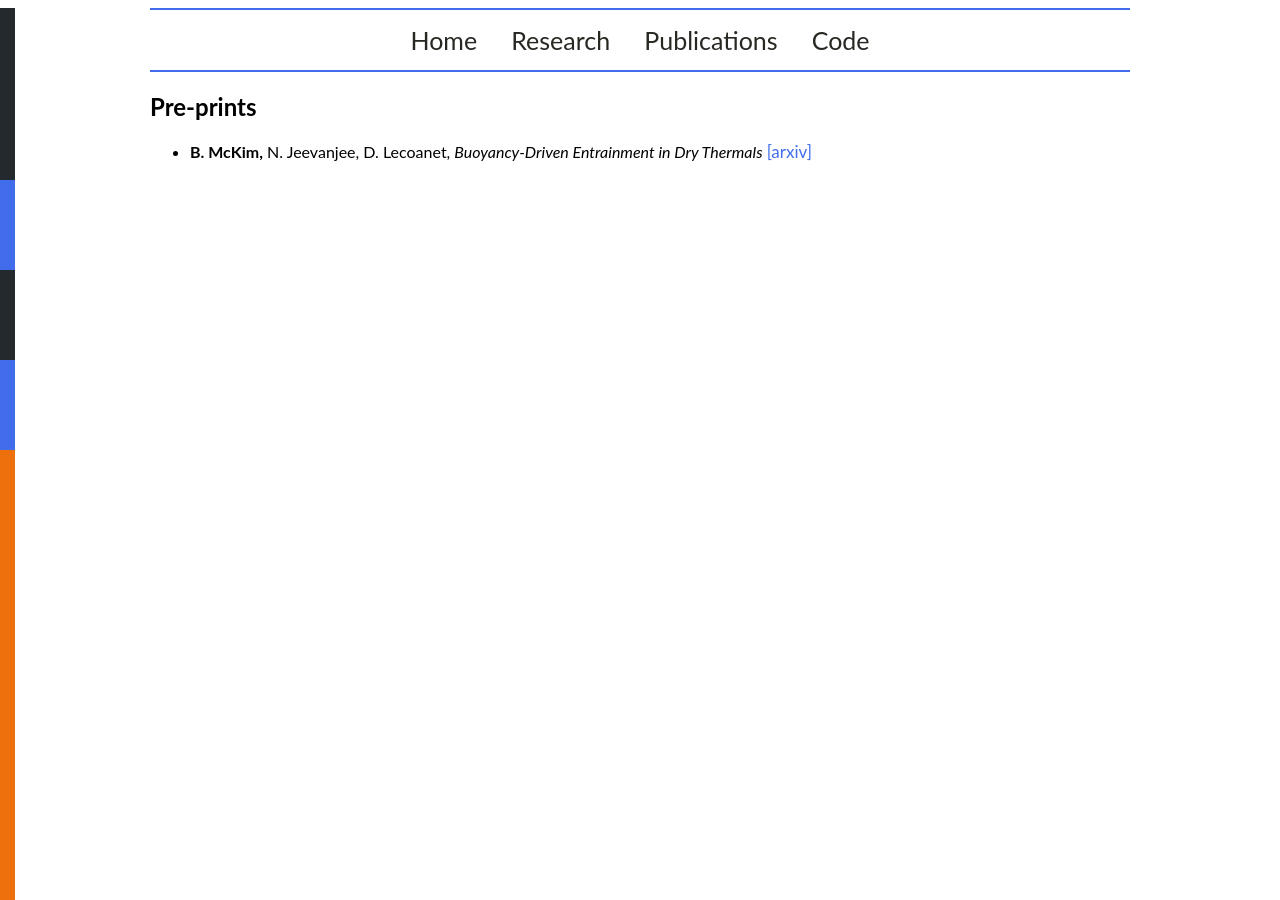
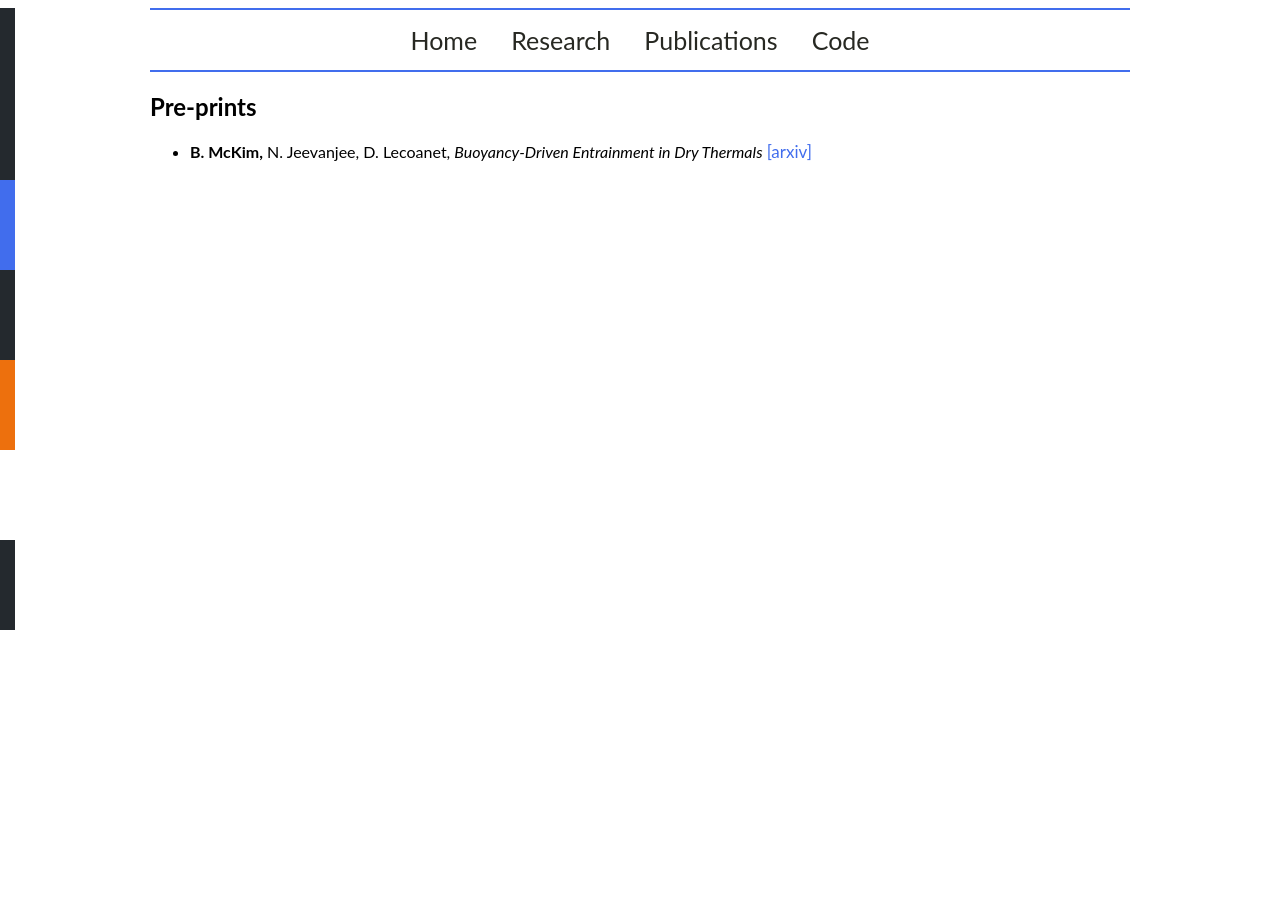
Before and after one commit to mckimb/mckimb.github.io, a Jekyll site: the page built from papers/index.html, in a window 1280 px wide. Built offline with Jekyll 4.4.1, drawn with Linux system fonts in a browser that asks for light colours.

Commit message:
Update main.css

```diff
--- a/css/main.css
+++ b/css/main.css
@@ -119,17 +119,31 @@ nav ul li, footer ul li {
   position: absolute;
 }
 .vl4 {
-  border-left: 15px solid #416ded;
+  border-left: 15px solid #ed700d;
   margin-left: -150px;
   height: 10%;
   top: 40%;
   position: absolute;
 }
 .vl5 {
-  border-left: 15px solid #ed700d;
+  border-left: 15px solid #24292e;
   margin-left: -150px;
-  height: 50%;
-  top: 50%;
+  height: 10%;
+  top: 60%;
+  position: absolute;
+}
+.vl6 {
+  border-left: 15px solid #416ded;
+  margin-left: -150px;
+  height: 10%;
+  top: 70%;
+  position: absolute;
+}
+.vl7 {
+  border-left: 15px solid #24292e;
+  margin-left: -150px;
+  height: 20%;
+  top: 80%;
   position: absolute;
 }
 .topnav li{
```
